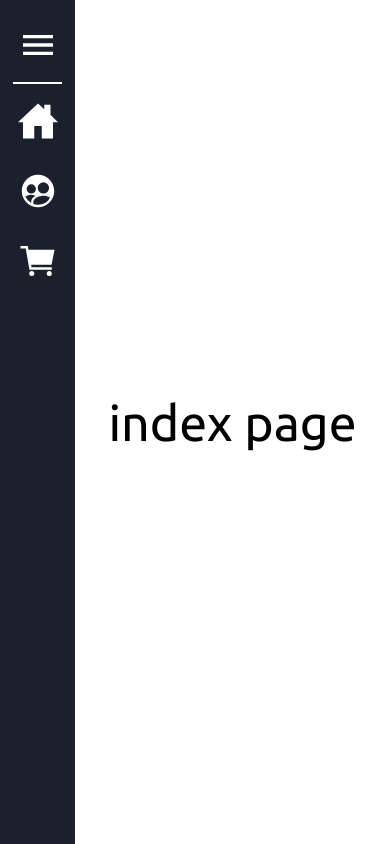
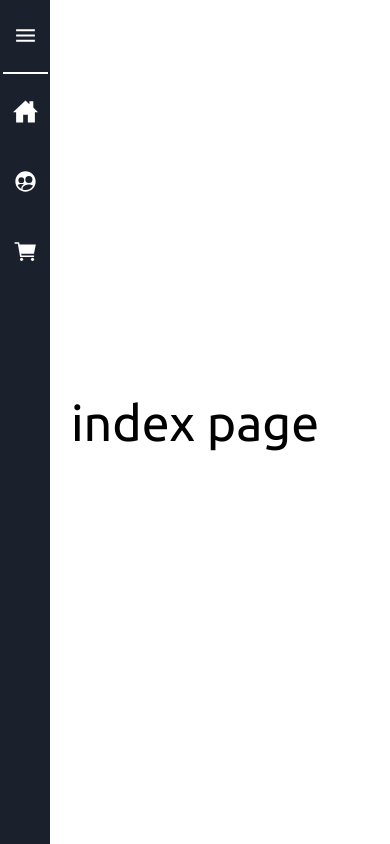
Before and after one commit to Bellkyn/fancy-drawer-menu, a Next.js app: page / in a window 390 px wide. Built offline with nearby package versions, Linux system fonts and the light colour scheme.

Commit message:
Responsive for mobile

```diff
--- a/components/drawer/Drawer.js
+++ b/components/drawer/Drawer.js
@@ -1,20 +1,36 @@
-import { LayoutGroup, motion } from "framer-motion";
+import { motion } from "framer-motion";
 import React, { useState } from "react";
+import { useMedia } from "../../hooks/useMedia";
 import styles from "./Drawer.module.css";
 import MenuButton from "./MenuButton";
 
 const Drawer = ({ children }) => {
   const [isOpen, setOpen] = useState(false);
-  const menuVariants = {
+  const isSmall = useMedia("(max-width: 425px)");
+  console.log(isSmall);
+  const menuVariants = isSmall
+    ? {
         open: {
-      width: "225px",
-      height: "100%",
+          position: "absolute",
+          width: "100%",
           transition: { type: "tween", duration: 0.25, when: "beforeChildren" },
         },
         closed: {
+          position: "fixed",
+          width: "50px",
+          transition: { type: "linear", duration: 0.25, when: "afterChildren" },
+        },
+      }
+    : {
+        open: {
+          position: "fixed",
+          width: "220px",
+          transition: { type: "tween", duration: 0.25, when: "beforeChildren" },
+        },
+        closed: {
+          position: "fixed",
           width: "75px",
-      height: "100%",
-      transition: { type: "tween", duration: 0.25, when: "afterChildren" },
+          transition: { type: "linear", duration: 0.25, when: "afterChildren" },
         },
       };
 
@@ -32,7 +48,7 @@ const Drawer = ({ children }) => {
     }
     return child;
   });
-  /*eslint-disable-nextline*/
+
   return (
     <>
       <motion.div
@@ -42,12 +58,10 @@ const Drawer = ({ children }) => {
         variants={menuVariants}
         animate={isOpen ? "open" : "closed"}
       >
-
         <MenuButton handler={buttonHandler} isMenuOpen={isOpen} />
         <div className={styles.menu__white__line} />
 
         {childrenWithProps}
-
       </motion.div>
     </>
   );
--- a/components/drawer/Drawer.module.css
+++ b/components/drawer/Drawer.module.css
@@ -1,3 +1,4 @@
+/* MENU */
 .menu {
   --menu-bg-color: #1a202c;
   --menu-text-color: white;
@@ -6,7 +7,7 @@
   display: flex;
   height: 100vh;
   flex-direction: column;
-  padding:5px;
+  padding: 5px;
   padding-top: 15px;
   align-items: center;
   background-color: var(--menu-bg-color);
@@ -15,8 +16,27 @@
   text-transform: uppercase;
   user-select: none;
 }
+
+.menu--close {
+  padding: 10px;
+}
+
+.menu--open .menu__item {
+  width: 75%;
+  padding: 10px;
+  justify-content: start;
+}
+
+@media (width <= 425px) {
+  .menu--close {
+    padding: 0px;
+  }
+}
+
+/* MENU ITEM */
 .menu__item {
   width: 100%;
+  height: 50px;
   overflow: hidden;
   display: flex;
   padding: 5px;
@@ -27,15 +47,8 @@
   align-items: center;
   text-transform: uppercase;
 }
-.menu--close {
-  padding:10px;
-}
 
-.menu--open .menu__item {
-  width: 75%;
-  padding: 5px;
-  justify-content: start;
-}
+/* MENU WHITE LINE */
 
 .menu__white__line {
   margin: 2px;
@@ -43,6 +56,8 @@
   height: 2px;
   background-color: white;
 }
+
+/* MENU ICON */
 
 .menu__icon {
   width: 40px;
@@ -54,3 +69,10 @@
 .menu--open .menu__icon {
   margin-right: 10px;
 }
+
+@media (width <= 425px) {
+  .menu--close .menu__icon {
+    width: 25px;
+    height: 25px;
+  }
+}
--- a/components/drawer/MenuButton.js
+++ b/components/drawer/MenuButton.js
@@ -25,8 +25,7 @@ const MenuButton = ({ isMenuOpen, handler }) => {
       <motion.div className={styles.menu__icon}>
         {isMenuOpen ? <IoCloseSharp size='100%' /> : <IoMenuSharp size='100%' />}
       </motion.div>
-
-      {isMenuOpen && <motion.p>Закрыть</motion.p>}
+      {isMenuOpen && <motion.p exit={{ opacity: 0 }}>Закрыть</motion.p>}
     </motion.div>
   );
 };
--- a/components/drawer/MenuItem.js
+++ b/components/drawer/MenuItem.js
@@ -1,6 +1,6 @@
 import styles from "./Drawer.module.css";
 import Link from "next/link";
-import { motion } from "framer-motion";
+import { AnimatePresence, motion } from "framer-motion";
 
 const MenuItem = ({ to, icon, children, isMenuOpen }) => {
   const itemVariants = {
@@ -25,7 +25,7 @@ const MenuItem = ({ to, icon, children, isMenuOpen }) => {
           whileTap='tap'
           className={styles.menu__item}
         >
-        <motion.div className={styles.menu__icon}>
+          <motion.div animate={false} layout className={styles.menu__icon}>
             <Icon size='100%' />
           </motion.div>
 
--- /dev/null
+++ b/hooks/useMedia.js
@@ -0,0 +1,16 @@
+import { useEffect, useState } from "react";
+
+export function useMedia(query) {
+  const [matches, setMatches] = useState(false);
+  useEffect(
+    () => {
+      const mediaQuery = window.matchMedia(query);
+      setMatches(mediaQuery.matches);
+      const handler = (event) => setMatches(event.matches);
+      mediaQuery.addEventListener('change', handler);
+      return () => mediaQuery.removeEventListener('change', handler);
+    },
+    []
+  );
+  return matches;
+}
--- a/package.json
+++ b/package.json
@@ -9,7 +9,7 @@
   },
   "dependencies": {
     "framer-motion": "^6.2.6",
-    "next": "12.0.10",
+    "next": "^12.1.0",
     "react": "17.0.2",
     "react-dom": "17.0.2",
     "react-icons": "^4.3.1",
```
Also changed, not shown: 1 other file (tests, documents, lock files or other folders). Lines whose indentation alone changed are shown as unchanged.
